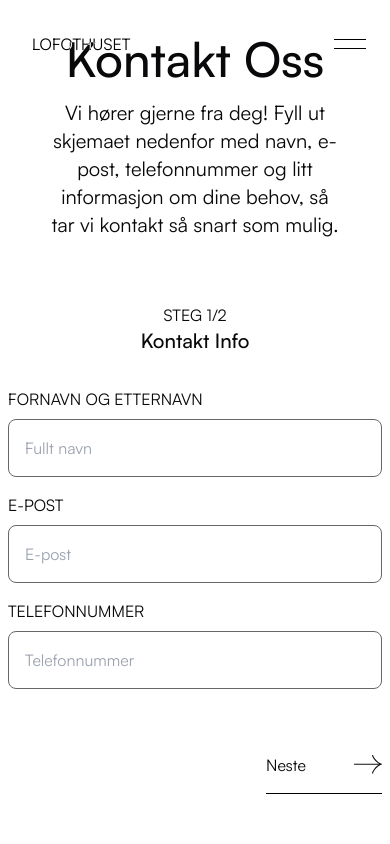
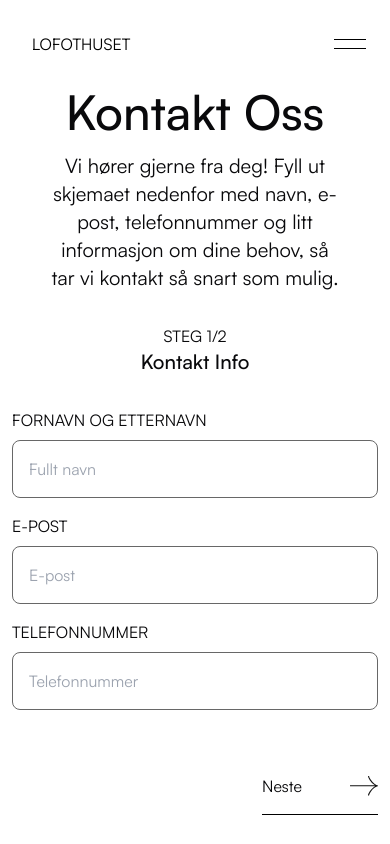
Before and after one commit to tariknh/lofothuset, a Next.js app: page /kontakt in a window 390 px wide. Shown: the top 844 px of the page. Built offline with nearby package versions, Linux system fonts and the light colour scheme.

Commit message:
fixed padding på kontakt page

```diff
--- a/app/kontakt/page.tsx
+++ b/app/kontakt/page.tsx
@@ -135,11 +135,11 @@ function page() {
     }
   };
   return (
-    <main className="w-full  flex min-h-screen flex-col items-center justify-center p-2 sm:p-4 lg:p-16">
+    <main className="w-full  flex min-h-screen flex-col items-center justify-center p-3 lg:p-4 py-[88px]">
       <form action={clientAction} className="max-w-[745px]">
         <div className="flex flex-col justify-center items-center text-balance text-center">
           <h1 className="text-5xl font-medium mb-4">Kontakt Oss</h1>
-          <p className="text-xl mb-16">
+          <p className="text-xl mb-8">
             Vi hører gjerne fra deg! Fyll ut skjemaet nedenfor med navn, e-post,
             telefonnummer og litt informasjon om dine behov, så tar vi kontakt
             så snart som mulig.
```
